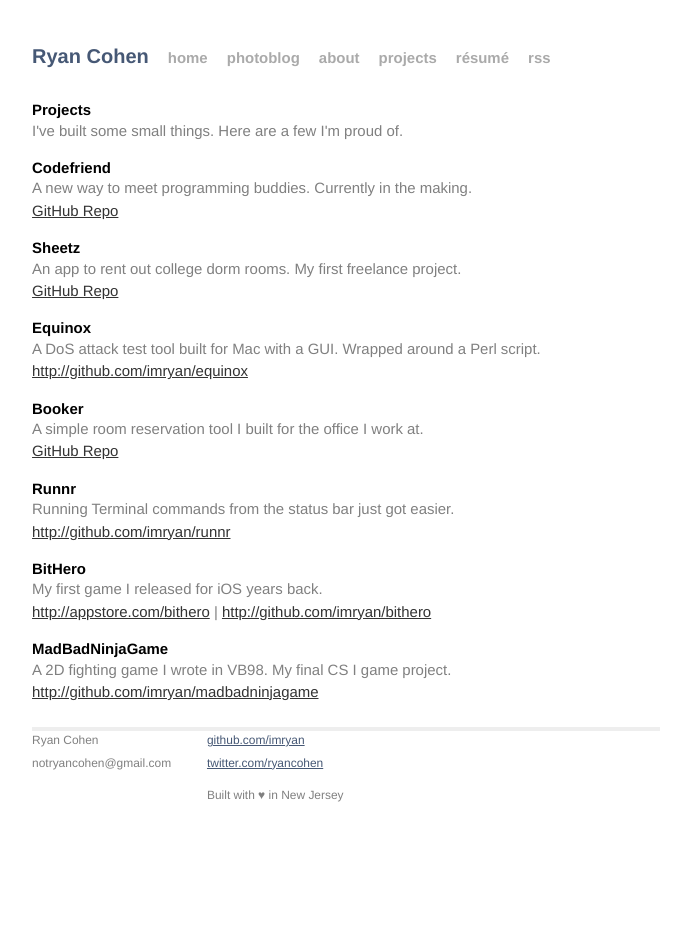
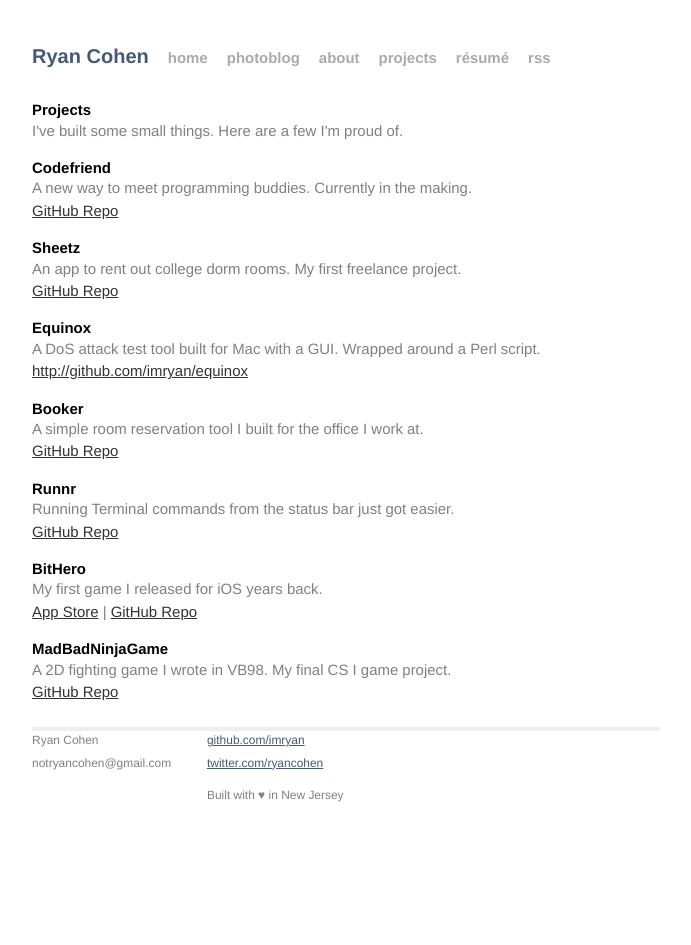
Before and after one commit to imryan/imryan.github.io, a Jekyll site: the page built from projects/index.html, in a window 1280 px wide. Shown: the whole page, without its empty margins (294-985 px from the left). Built offline with Jekyll 4.4.1, drawn with Linux system fonts in a browser that asks for light colours; Markdown is read by kramdown in place of the engine named in the settings.

Commit message:
Fixed link titles

```diff
--- a/projects/index.html
+++ b/projects/index.html
@@ -40,14 +40,14 @@ p {
 
 <h3>Runnr</h3>
 <p>Running Terminal commands from the status bar just got easier. </br>
-<a href="http://github.com/imryan/runnr">http://github.com/imryan/runnr</a></p>
+<a href="http://github.com/imryan/runnr">GitHub Repo</a></p>
 
 <h3>BitHero</h3>
 <p>My first game I released for iOS years back.<br/>
-<a href="http://appstore.com/bithero">http://appstore.com/bithero</a> | <a href="http://github.com/imryan/bithero">http://github.com/imryan/bithero</a></p>
+<a href="http://appstore.com/bithero">App Store</a> | <a href="http://github.com/imryan/bithero">GitHub Repo</a></p>
 
 <h3>MadBadNinjaGame</h3>
 <p>A 2D fighting game I wrote in VB98. My final CS I game project. <br/>
-<a href="http://github.com/imryan/madbadninjagame">http://github.com/imryan/madbadninjagame</a></p>
+<a href="http://github.com/imryan/madbadninjagame">GitHub Repo</a></p>
 
 </div>
```
